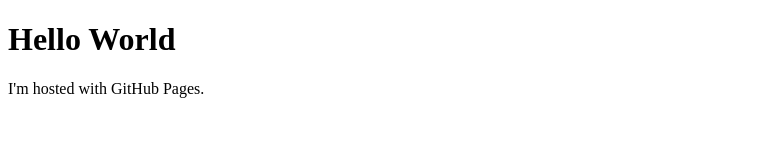
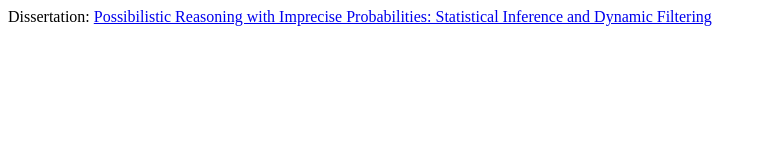
Before and after one commit to DominikHose/DominikHose.github.io, a plain HTML site: page index.html in a window 1280 px wide. Shown: the whole page, without its empty margins (0-767 px from the left). Drawn offline with Linux system fonts and the light colour scheme.

Commit message:
Link to dissertation

```diff
--- a/index.html
+++ b/index.html
@@ -1,7 +1,6 @@
 <!DOCTYPE html>
 <html>
 <body>
-<h1>Hello World</h1>
-<p>I'm hosted with GitHub Pages.</p>
+Dissertation: <a href="https://dominikhose.github.io/dissertation/diss_dhose.pdf">Possibilistic Reasoning with Imprecise Probabilities: Statistical Inference and Dynamic Filtering</a>
 </body>
 </html>
```
